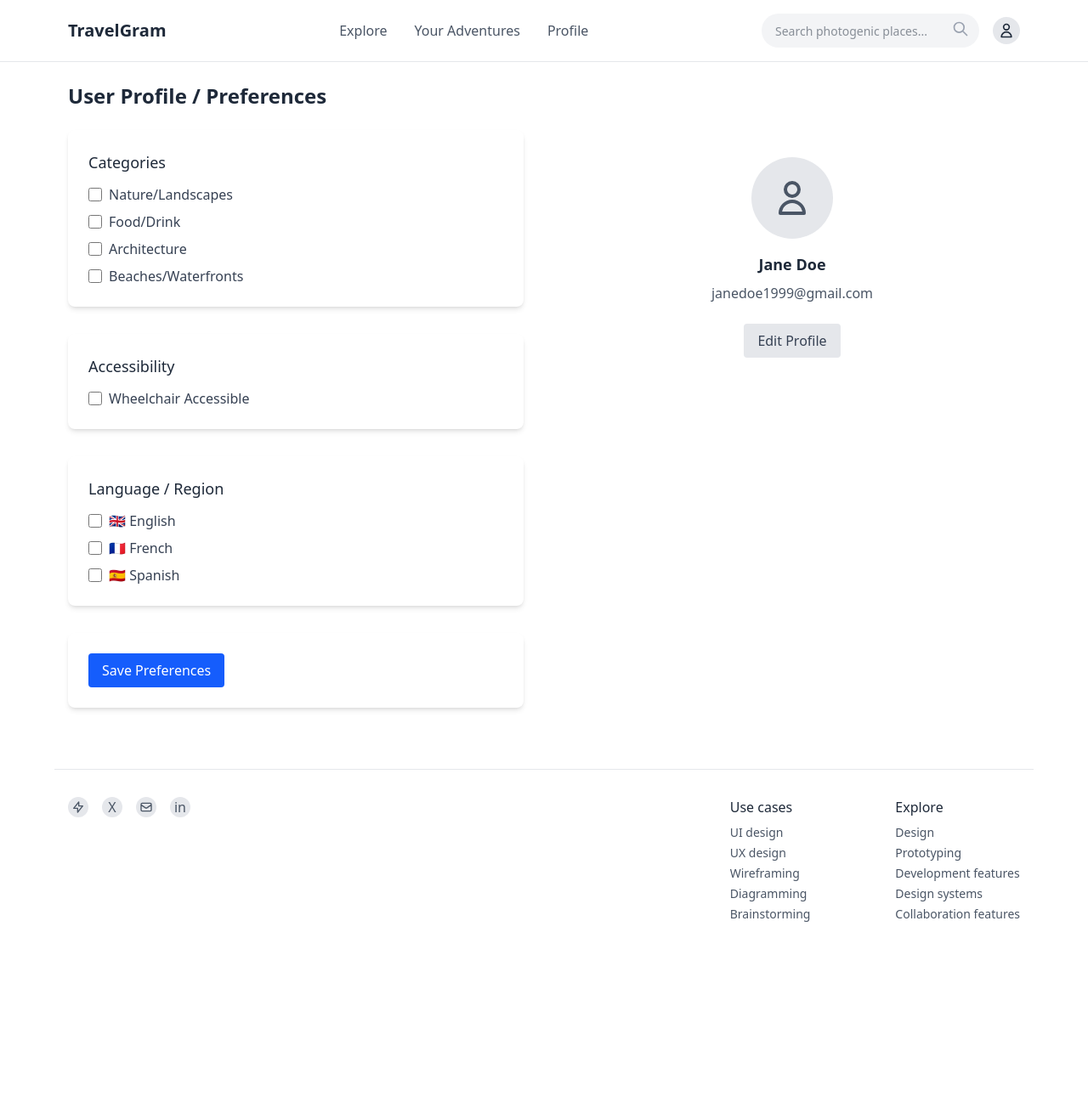
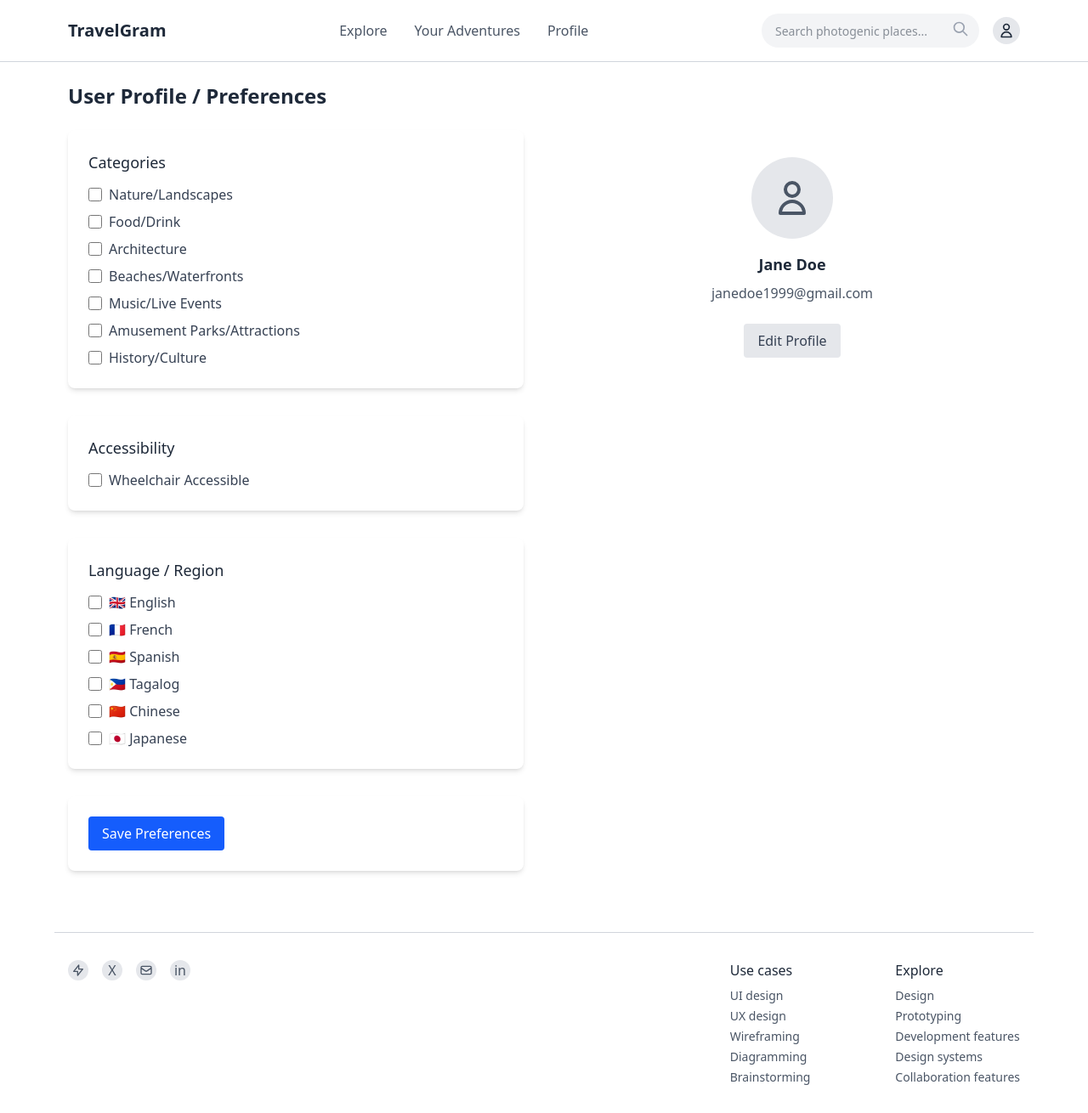
Before and after one commit to KJSDR/TravelGram, a React (Vite) app: page /preferences in a window 1280 px wide. Shown: the whole page at 85% size. Before the commit the page ends 1118 px from the top, so only its background shows below. Built offline with nearby package versions, Linux system fonts and the light colour scheme; no server answers.

Commit message:
more styling updates

```diff
--- a/src/AIRecommendations.jsx
+++ b/src/AIRecommendations.jsx
@@ -107,7 +107,7 @@ const AIRecommendations = ({ userPreferences }) => {
           className={`px-3 py-2 rounded-md text-sm ${
             isLoading
               ? 'bg-slate-400 cursor-not-allowed'
-              : 'bg-blue-600 hover:bg-blue-700 text-white cursor-pointer transition-colors'
+              : 'bg-white text-black hover:bg-gray-400 cursor-pointer transition-colors'
           }`}
         >
           {isLoading ? 'Generating...' : 'Refresh'}
--- a/src/Footer.jsx
+++ b/src/Footer.jsx
@@ -20,7 +20,7 @@ const Footer = () => {
   };
 
   return (
-    <footer className="max-w-6xl mx-auto px-4 py-8 border-t border-gray-200 mt-12">
+    <footer className="max-w-6xl mx-auto px-4 py-8 border-t border-gray-300 mt-12">
       <div className="flex justify-between">
         <div className="flex space-x-4">
           <span className="w-6 h-6 flex items-center justify-center bg-gray-200 rounded-full text-gray-600">
--- a/src/NavigationBar.jsx
+++ b/src/NavigationBar.jsx
@@ -5,7 +5,7 @@ const NavigationBar = () => {
   const [searchQuery, setSearchQuery] = useState('');
 
   return (
-    <header className="border-b border-gray-200 bg-white">
+    <header className="border-b border-gray-300 bg-white">
       <div className="max-w-6xl mx-auto px-4 py-4 flex justify-between items-center">
         <div className="logo-container">
           <Link to="/">
--- a/src/Preferences.jsx
+++ b/src/Preferences.jsx
@@ -22,6 +22,9 @@ const Preferences = () => {
     { name: 'Food/Drink', selected: false },
     { name: 'Architecture', selected: false },
     { name: 'Beaches/Waterfronts', selected: false },
+    { name: 'Music/Live Events', selected: false },
+    { name: 'Amusement Parks/Attractions', selected: false },
+    { name: 'History/Culture', selected: false },
   ]);
 
   const [accessibility, setAccessibility] = useState([
@@ -31,7 +34,10 @@ const Preferences = () => {
   const [languages, setLanguages] = useState([
     { name: '🇬🇧 English', selected: false },
     { name: '🇫🇷 French', selected: false },
-    { name: '🇪🇸 Spanish', selected: false }
+    { name: '🇪🇸 Spanish', selected: false },
+    { name: '🇵🇭 Tagalog', selected: false },
+    { name: '🇨🇳 Chinese', selected: false },
+    { name: '🇯🇵 Japanese', selected: false }
   ]);
 
   // Handle profile image upload
--- a/src/YourItineraries.jsx
+++ b/src/YourItineraries.jsx
@@ -89,7 +89,7 @@ const YourItineraries = () => {
             {filteredItineraries.map(([location, itineraryData], locationIndex) => (
               <div key={locationIndex} className="space-y-4">
                 <h3 className="text-xl font-semibold text-gray-800">{location}</h3>
-                <div className="bg-white rounded-lg overflow-hidden shadow-sm border border-gray-200">
+                <div className="bg-white rounded-lg overflow-hidden shadow-sm border border-gray-300">
                   <div className="p-4">
                     <div className="text-sm font-medium mb-3 text-gray-700">
                       {itineraryData.dates ? (
```
